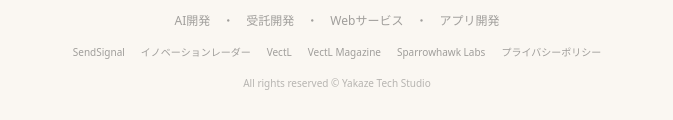
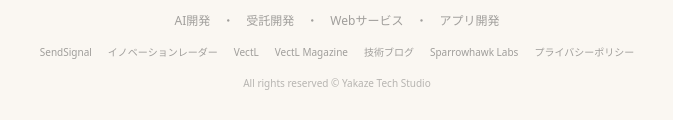
Before and after one commit to tatun55/yakaze-tech-studio-lp-v7, a website built with Vite: page index.html in a window 1280 px wide. Shown: the part 6169-6289 px from the top of the page, 303-976 px from the left. Built offline with nearby package versions, Linux system fonts and the light colour scheme; a script that the page names is missing; files whose address does not match are found by name.

Commit message:
フッターに技術ブログ（/blog）へのリンクを足す
yakaze.com/blog の9記事が Google に見つかっていなかった（2026-11-11 GSC 実測）。親サイトのトップからの内部リンクが無かったため、フッターの関連リンクに1本足す。

```diff
--- a/index.html
+++ b/index.html
@@ -872,6 +872,7 @@
             <a href="https://innovation-radar.run" target="_blank" rel="noopener" class="hover:text-primary transition-colors">イノベーションレーダー</a>
             <a href="https://vectl.ai" target="_blank" rel="noopener" class="hover:text-primary transition-colors">VectL</a>
             <a href="https://vectl.ai/blog" target="_blank" rel="noopener" class="hover:text-primary transition-colors">VectL Magazine</a>
+            <a href="/blog" class="hover:text-primary transition-colors">技術ブログ</a>
             <a href="https://sparrowhawk-labs.dev" target="_blank" rel="noopener" class="hover:text-primary transition-colors">Sparrowhawk Labs</a>
             <a href="/privacy-policy" class="hover:text-primary transition-colors">プライバシーポリシー</a>
           </div>
```
